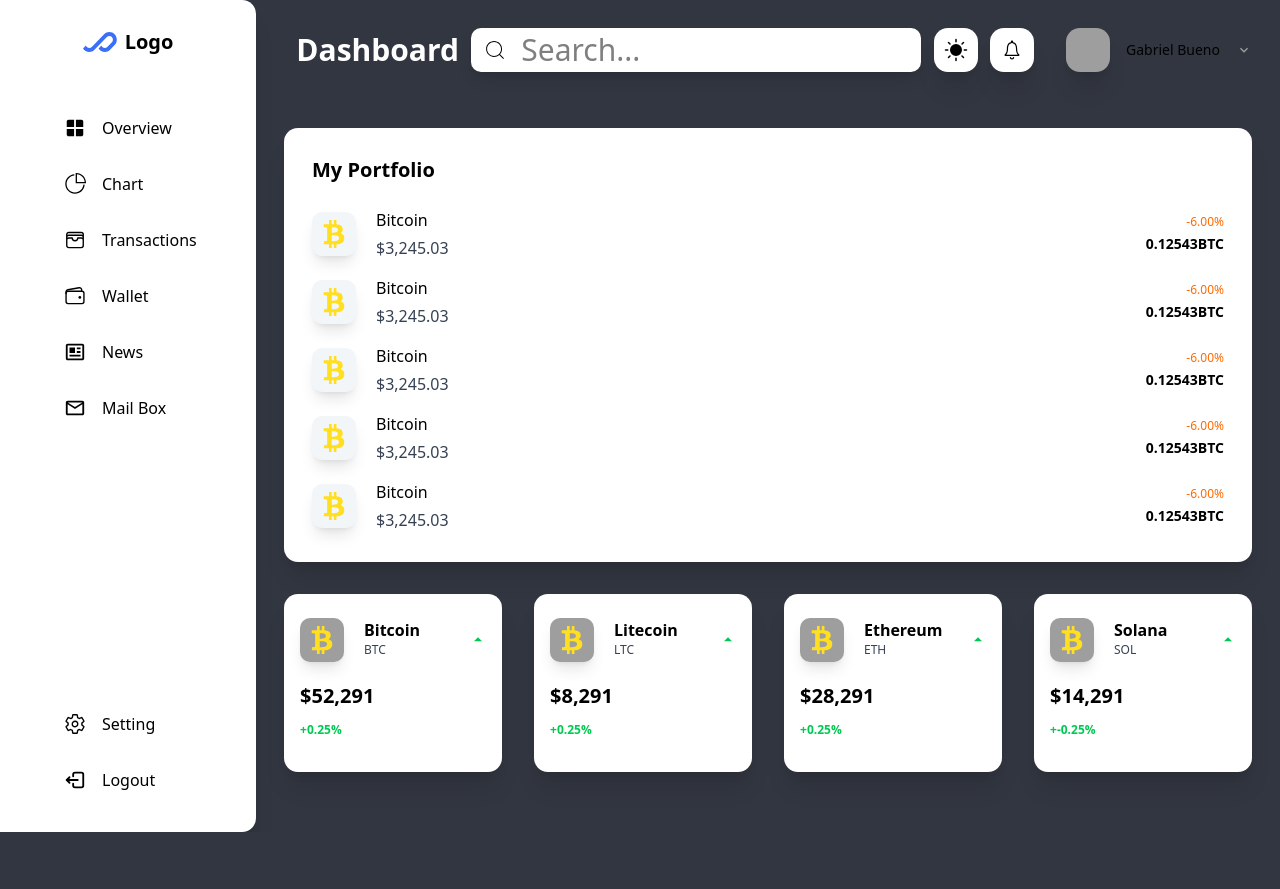
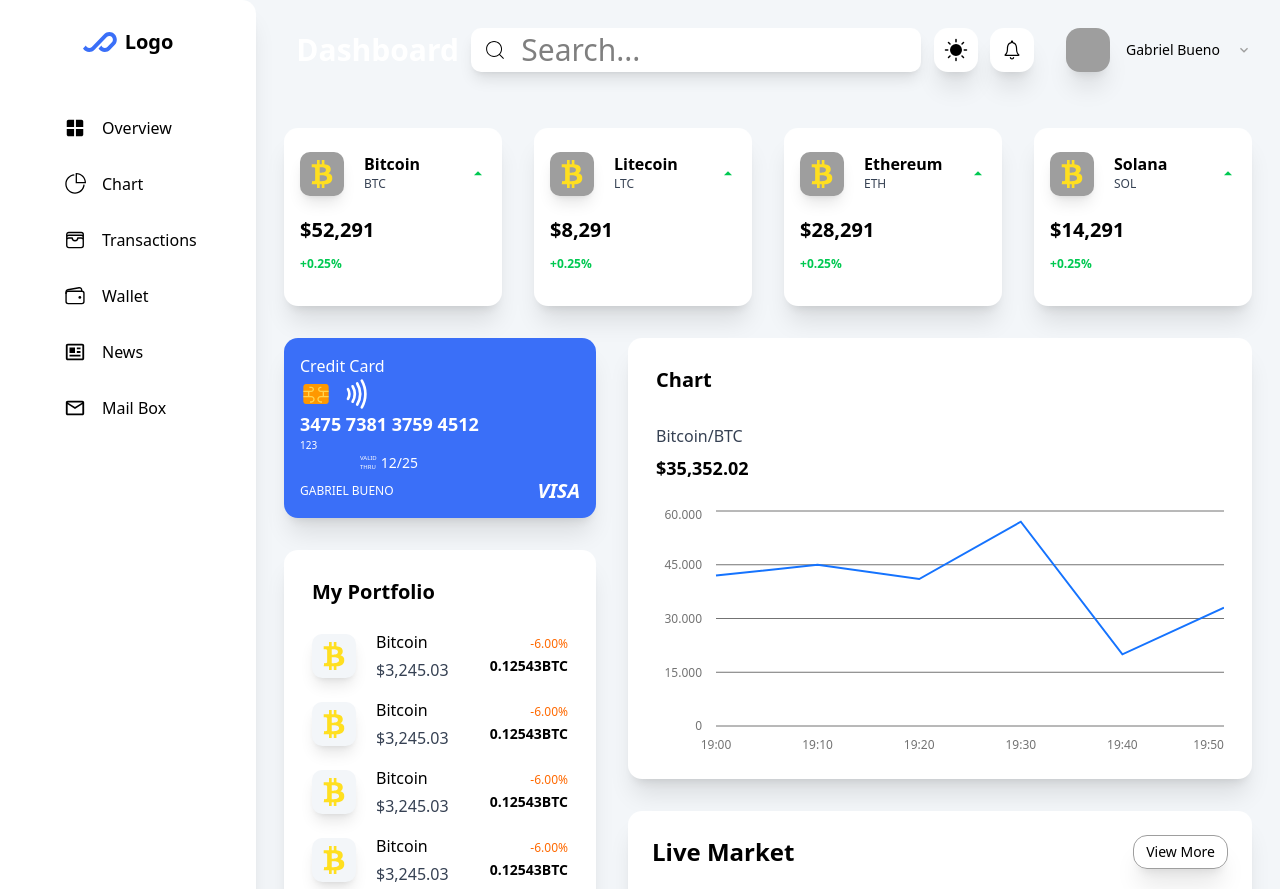
Before and after one commit to Buenohy/crypto-dashboard, a Next.js app: page /wallet in a window 1280 px wide. Shown: the top 889 px of the page. Before the commit the page ends 832 px from the top, so only its background shows below. Built offline with nearby package versions, Linux system fonts and the light colour scheme.

Commit message:
Fix: error import

```diff
--- a/src/app/page.tsx
+++ b/src/app/page.tsx
@@ -1,5 +1,4 @@
 import Card from '@/components/Card/Card';
-import Chart from '@/components/Chart/Chart';
 import Header from '@/components/Header/Header';
 import LiveMarket from '@/components/LiveMarket/LiveMarket';
 import PortfolioCard from '@/components/PortfolioCard/PortfolioCard';
@@ -54,7 +53,6 @@ export default function Home() {
                 <PortfolioCard />
               </div>
               <div className="flex w-full flex-col gap-6 lg:w-7/12 xl:w-8/12 md:gap-8">
-                {/* <Chart /> */}
                 <CryptoChartShadCnUi />
                 <LiveMarket
                   cryptoName="Bitcoin"
--- a/src/app/wallet/page.tsx
+++ b/src/app/wallet/page.tsx
@@ -1,16 +1,19 @@
+import Card from '@/components/Card/Card';
+import Header from '@/components/Header/Header';
+import LiveMarket from '@/components/LiveMarket/LiveMarket';
+import PortfolioCard from '@/components/PortfolioCard/PortfolioCard';
 import SideBar from '@/components/SideBar/SideBar';
-import Header from '@/components/Header/Header';
-import PortfolioCard from '@/components/PortfolioCard/PortfolioCard';
-import Card from '@/components/Card/Card';
+import CreditCardTest from '@/components/CreditCardTest/CreditCardTest';
+import { CryptoChartShadCnUi } from '@/components/CryptoChartShadcnUi/CryptoChartShadcnUi';
 
 export default function WalletPage() {
   return (
-    <main className="flex min-h-screen">
+    <main className="flex min-h-screen bg-bg-light-mode dark:bg-bg-gray">
       <SideBar />
       <div className="flex flex-1 flex-col overflow-hidden">
         <Header />
-        <div className="flex flex-col flex-1 overflow-y-auto p-4 sm:p-6 lg:p-7 gap-8">
-          <PortfolioCard />
+        <div className="flex-1 overflow-y-auto p-4 sm:p-6 lg:p-7">
+          <div className="mx-auto w-full">
             <div className="mb-6 grid grid-cols-1 gap-6 sm:grid-cols-2 lg:grid-cols-2 xl:grid-cols-4 md:mb-8 md:gap-8 lg:gap-8">
               <Card
                 title="Bitcoin"
@@ -34,8 +37,32 @@ export default function WalletPage() {
                 title="Solana"
                 subtitle="SOL"
                 value="14,291"
-              percentage={-0.25}
+                percentage={0.25}
               />
+            </div>
+            <div className="flex flex-col gap-6 lg:flex-row md:gap-8">
+              <div className="flex w-full flex-col gap-6 lg:w-5/12 xl:w-4/12 md:gap-8">
+                <CreditCardTest
+                  title="Credit Card"
+                  numberCard="3475 7381 3759 4512"
+                  numberCVV="123"
+                  dateExpiration="12/25"
+                  nameCard="Gabriel Bueno"
+                  companyCard="VISA"
+                />
+                <PortfolioCard />
+              </div>
+              <div className="flex w-full flex-col gap-6 lg:w-7/12 xl:w-8/12 md:gap-8">
+                <CryptoChartShadCnUi />
+                <LiveMarket
+                  cryptoName="Bitcoin"
+                  cryptoChange="12.00"
+                  cryptoMarketCap="3.560"
+                  cryptoVolume="65.20"
+                  cryptoPrice="48.032,22"
+                />
+              </div>
+            </div>
           </div>
         </div>
       </div>
```
Lines whose indentation alone changed are shown as unchanged.
